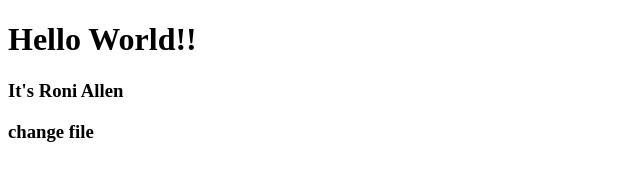
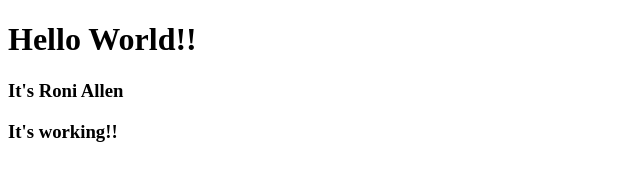
Before and after one commit to rallencsulb/cecs105, a plain HTML site: page index.html in a window 1280 px wide. Shown: the full height of the page, 0-640 px from the left. Drawn offline with Linux system fonts and the light colour scheme.

Commit message:
Update index.html

```diff
--- a/index.html
+++ b/index.html
@@ -6,6 +6,6 @@
   <body>
   <h1>Hello World!! </h1>
   <h3> It's Roni Allen </h3>
-      <h3> change file </h3>
+      <h3> It's working!! </h3>
   </body>
   </html>
```
